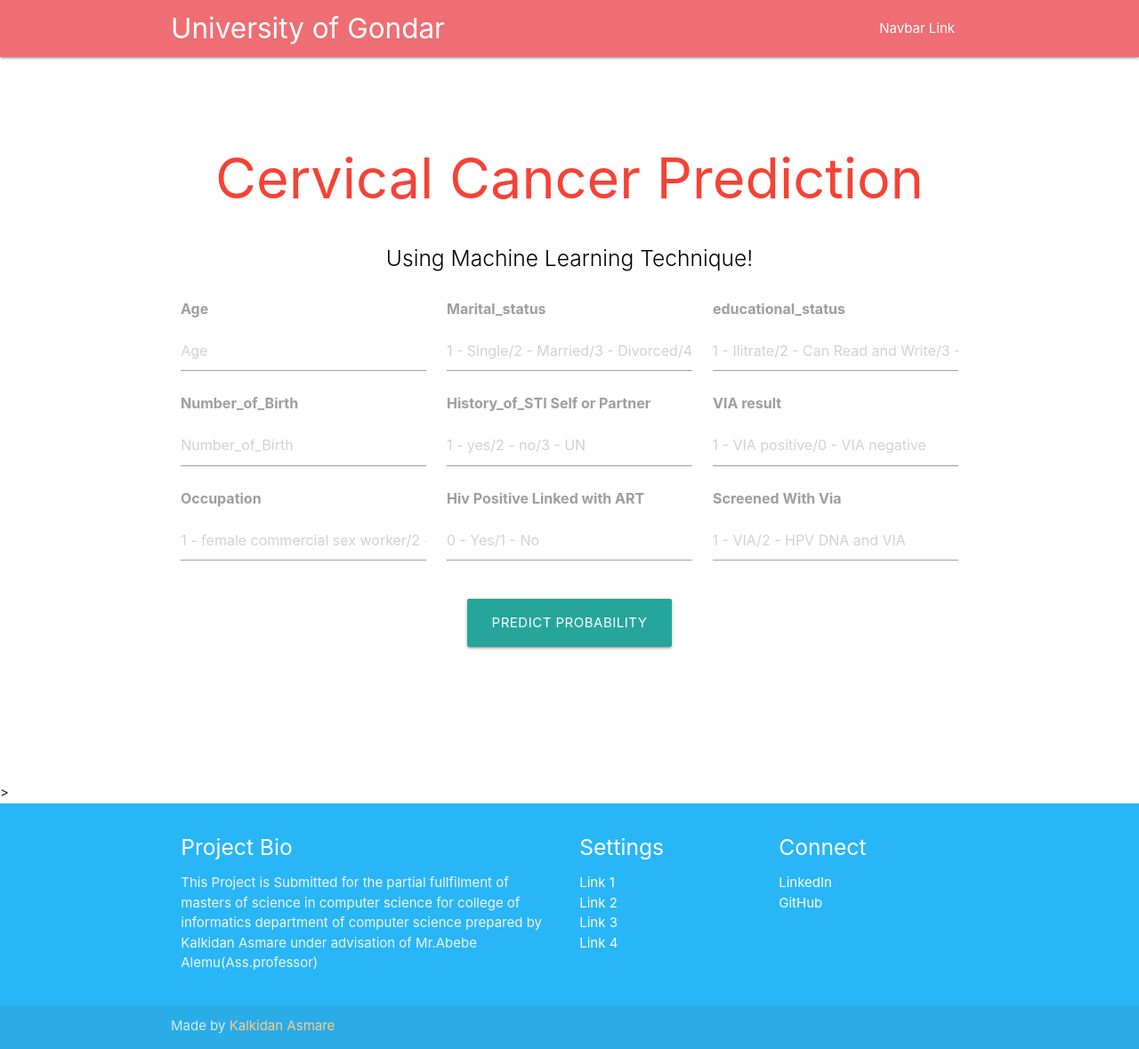
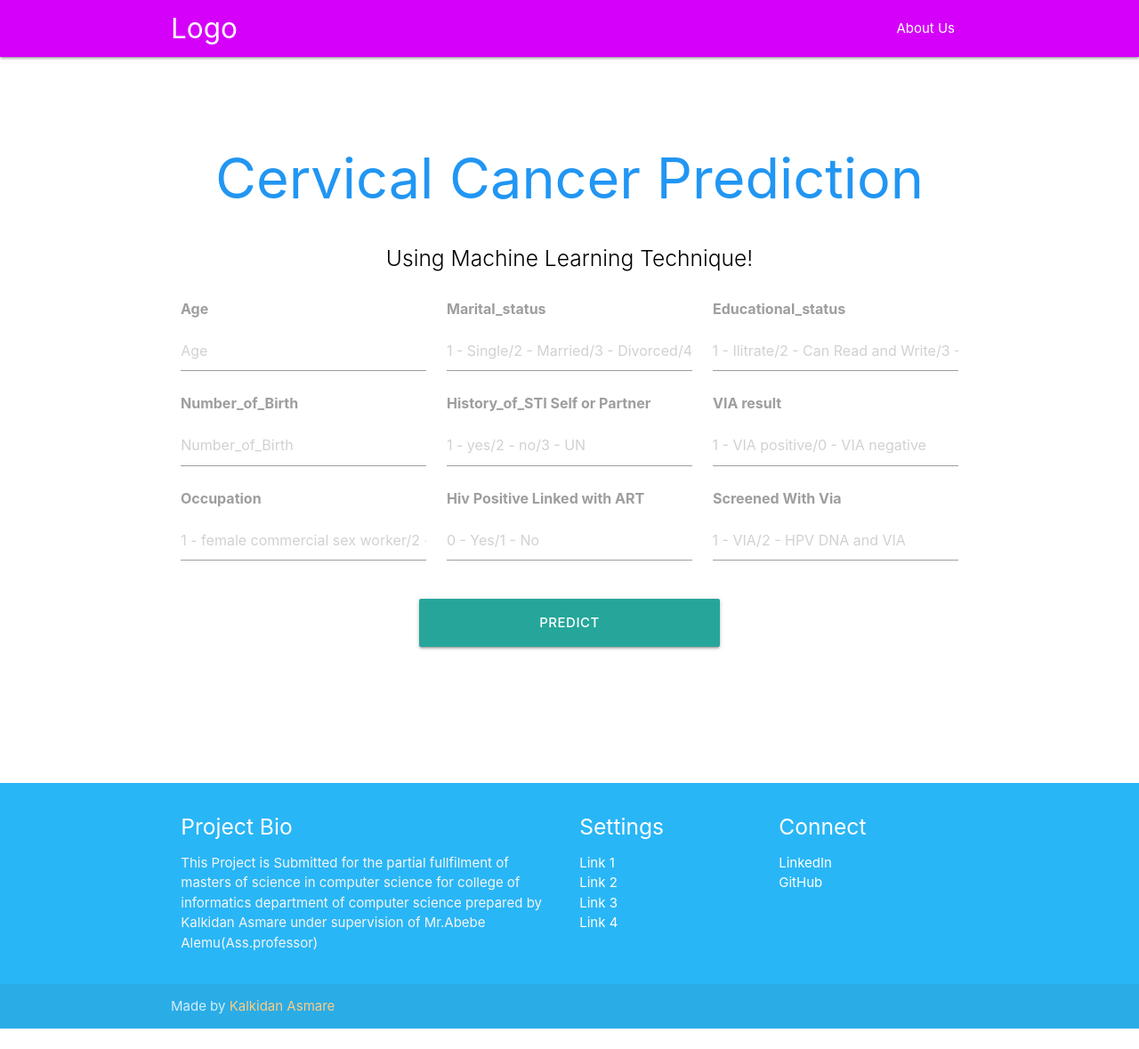
Before and after one commit to KalAsmare/Web-Flask-App, a Flask app: page / in a window 1280 px wide. Shown: the whole page at 89% size. After the commit the page ends 1156 px from the top, so only its background shows below. Run offline with Flask 2, Linux system fonts and the light colour scheme; parts of the project's set-up code (start-up, migrations or seed data) failed here and were passed over; some libraries are stand-ins or nearby versions.

Commit message:
Update home.html

```diff
--- a/templates/home.html
+++ b/templates/home.html
@@ -11,10 +11,10 @@
 </head>
 
 <body>
-  <nav class="light-blue.accent-1" role="navigation">
-    <div class="nav-wrapper container"><a id="logo-container" href="#" class="brand-logo">University of Gondar</a>
+  <nav class="purple darken-4 accent-3" role="navigation">
+    <div class="nav-wrapper container"><a id="logo-container" href="#" class="brand-logo">Logo</a>
       <ul class="right hide-on-med-and-down">
-        <li><a href="#">Navbar Link</a></li>
+        <li><a href="#">About Us</a></li>
       </ul>
 
       <ul id="nav-mobile" class="sidenav">
@@ -28,7 +28,7 @@
   <div class="section no-pad-bot" id="index-banner">
     <div class="container">
       <br><br>
-      <h1 class="header center red-text">Cervical Cancer Prediction</h1>
+      <h1 class="header center blue-text">Cervical Cancer Prediction</h1>
       <div class="row center">
         <h5 class="header col s12 light black-text">Using Machine Learning Technique!
         <br>
@@ -50,7 +50,7 @@
             <input id="_name" name="marital_status" placeholder="1 - Single/2 - Married/3 - Divorced/4 - Widowed" type="text" class="validate">
         </div>
           <div class="input-field col s4">
-            <label for="_name" style="font-size: 20px"><b>educational_status</b></label>
+            <label for="_name" style="font-size: 20px"><b>Educational_status</b></label>
             <br>
             <input id="_name" name="educational_status" placeholder="1 - Ilitrate/2 - Can Read and Write/3 - Elementary/4 - HIgh School/5 - Tertiary School" type="text" class="validate">
         </div>
@@ -93,21 +93,25 @@
 
       <div class="row center">
 
-          <button type="submit" class="btn-large waves-effect waves-light lamber lighten-1">Predict Probability</button>
+          <button type="submit" class="btn-large waves-effect waves-light lamber lighten-1"><strong>Predict</strong>
+              <h4 style="color:Tomato;">cancer(1)</h4>
+						<h4 style="color:DodgerBlue;">non cancer(0)</h4>
+          </button>
       </div>
     </form>
       </div>
-      <div class="dark-text">
+
+    </div>
+  </div>
+    <div>
+<div>
+   <div class="dark-text">
       <br>
         <h4>{{pred}}</h4><br>
       </div>
-    </div>
-  </div>
-
-
     <br><br>
   </div>
-  </div>>
+  </div>
 
   <footer class="page-footer light-blue lighten-1">
     <div class="container">
@@ -115,7 +119,7 @@
         <div class="col l6 s12">
           <h5 class="white-text">Project Bio</h5>
           <p class="grey-text text-lighten-4">This Project is Submitted for the partial fullfilment of masters of science in computer science for college of informatics department of computer science
-            prepared by Kalkidan Asmare under advisation of Mr.Abebe Alemu(Ass.professor)</p>
+            prepared by Kalkidan Asmare under supervision of Mr.Abebe Alemu(Ass.professor)</p>
         </div>
 
         <div class="col l3 s12">
```
